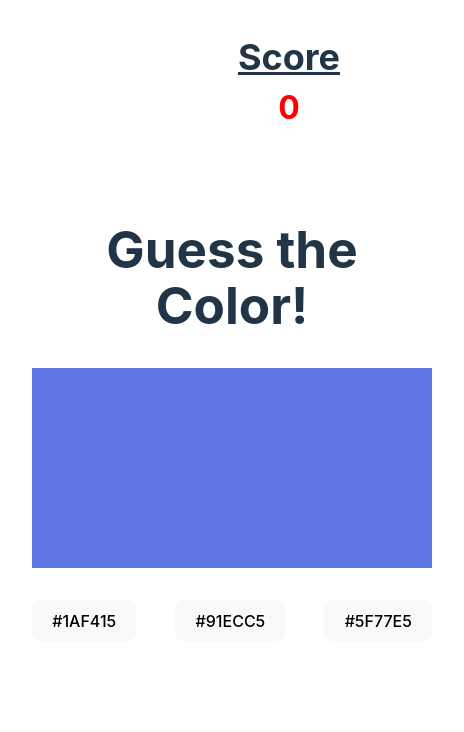
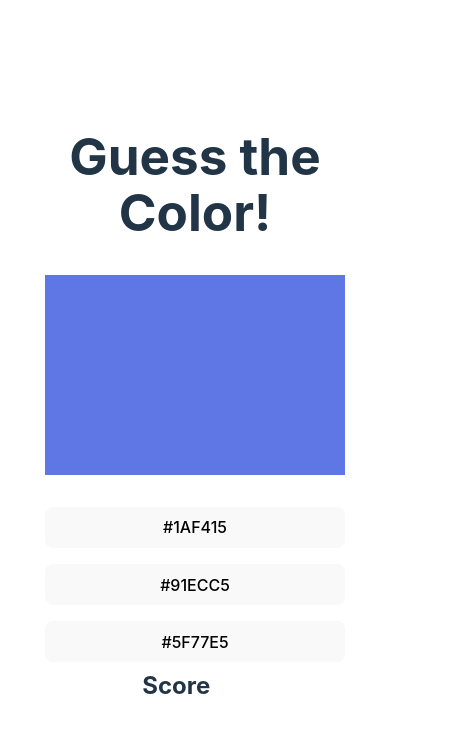
Before and after one commit to phscloq/guess-the-color, a React (Vite) app: page / in a window 390 px wide. Shown: the top 732 px of the page, 464 px wide, since content can reach past the window. Built offline with nearby package versions, Linux system fonts and the light colour scheme.

Commit message:
Update App.cs
Updated styling and added media query.

```diff
--- a/src/App.css
+++ b/src/App.css
@@ -20,10 +20,16 @@
 .options{
   display: flex;
   justify-content: space-between;
+  flex-direction: column;
+  gap: 1rem;
 }
 
 .game-container{
-  width: 400px;
+  max-width: 300px;
+  margin: 0 auto;
+}
+.statement-container{
+  height: 24px;
 }
 .correct-text{
   color: green;
@@ -35,18 +41,33 @@ p{
   font-weight:bold;
 }
 .score-container{
-  position: fixed;
-  top: 0;
-  right: 50px;
   font-weight: bold;
-  font-size: 1.5rem;
+  font-size: 1rem;
+  display:flex;
+  justify-content: center;
+  align-items:center;
+  gap: 1rem;
+
 }
 .score-title{
-  text-decoration: underline;
-  margin-bottom: 0;
+  margin: 0;
 }
 .score-number{
-  margin-top: 0;
+  margin: 0;
   font-size: 2rem;
-  color: red;
+  color: white;
+  height: min-content;
 }
+
+@media (min-width: 640px) {
+
+  .game-container{
+    max-width: 400px;
+  }
+
+  .options{
+    flex-direction: row;
+  }
+
+
+}
```
